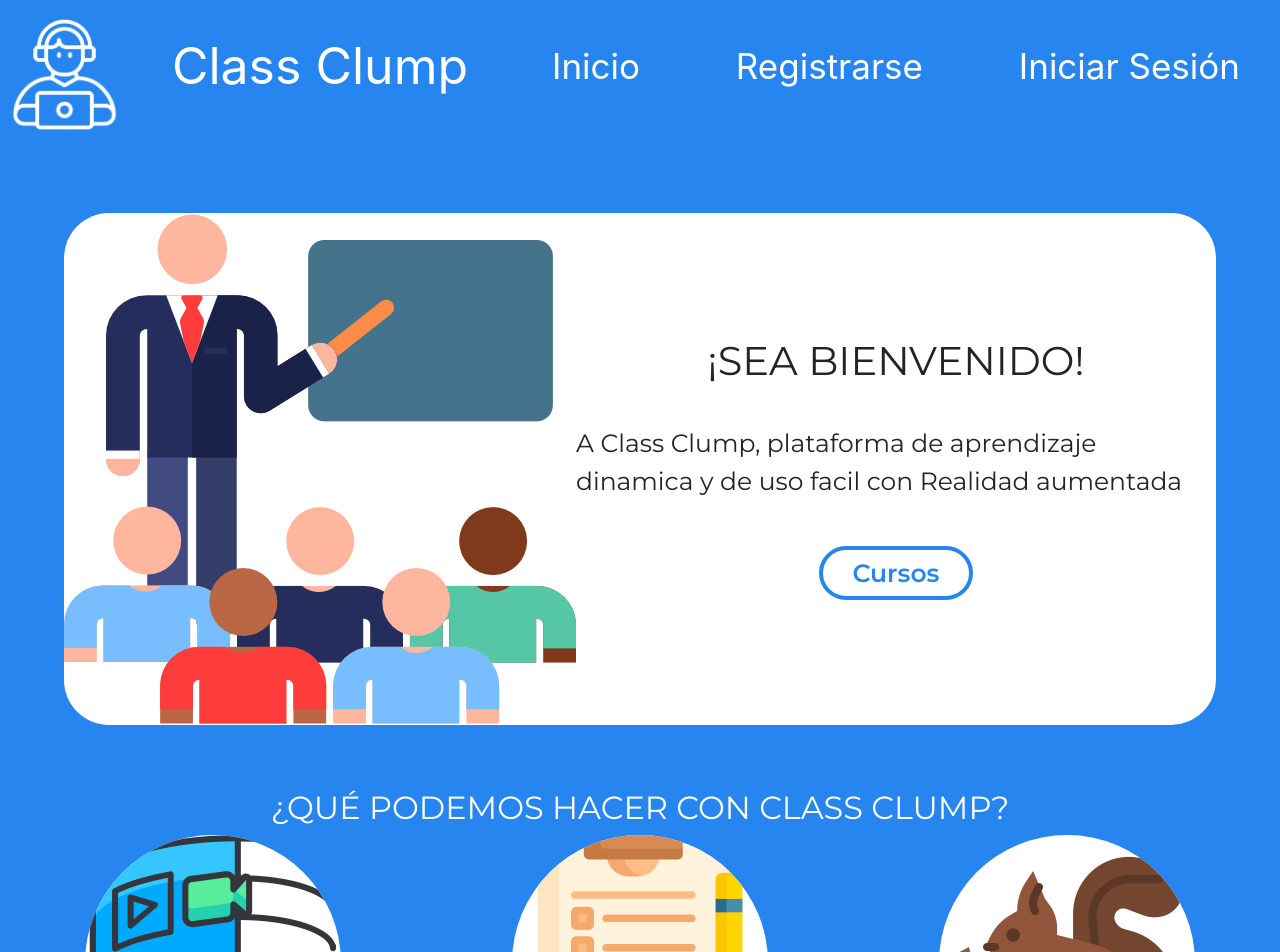
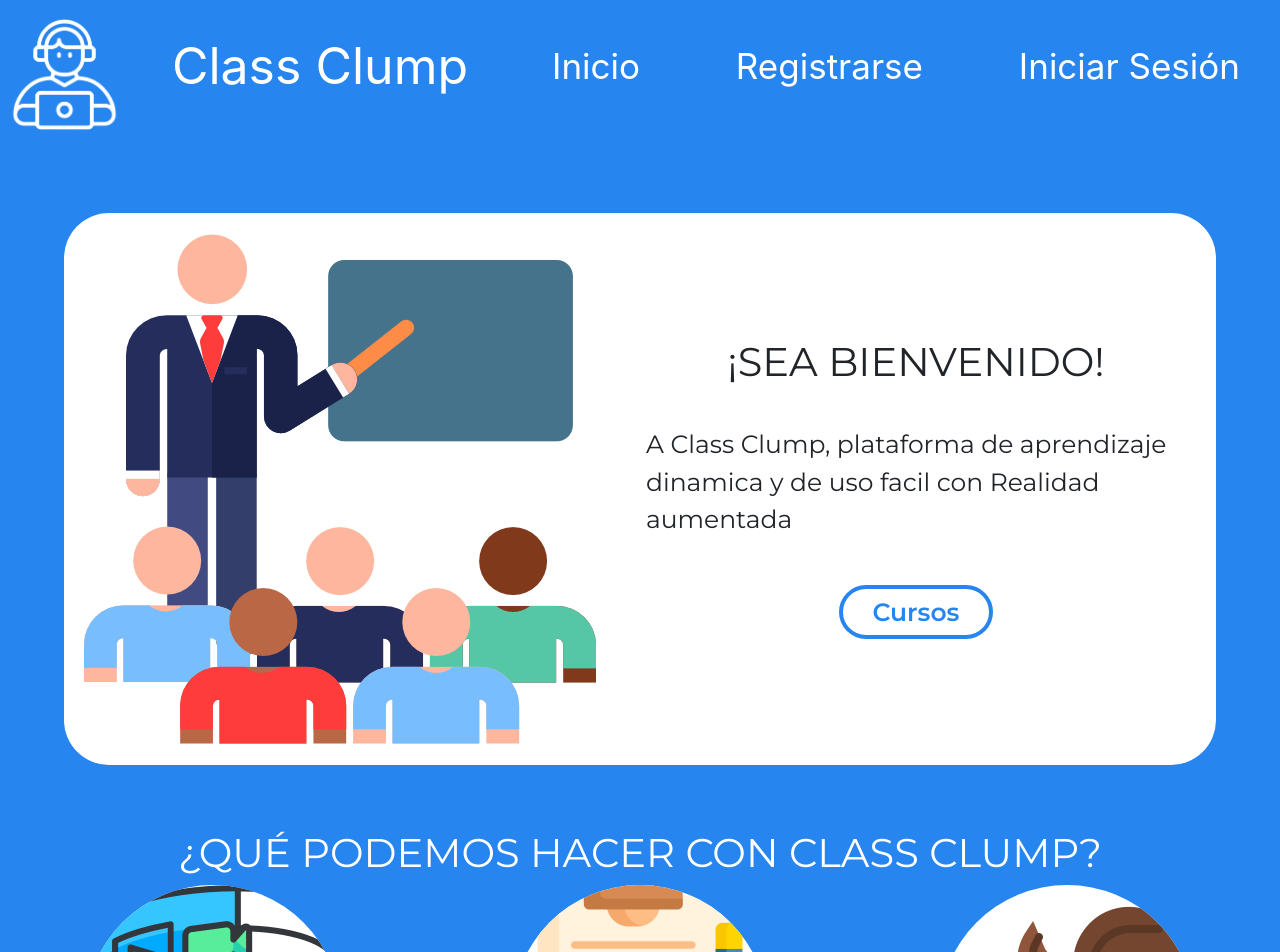
Before and after one commit to HackathonNicaragua2022/Clump, a React (Create React App) app: page / in a window 1280 px wide. Shown: the top 952 px of the page. Built offline with nearby package versions, Linux system fonts and the light colour scheme; no server answers.

Commit message:
homepage medio pulido

```diff
--- a/src/components/HomePage/Home.css
+++ b/src/components/HomePage/Home.css
@@ -47,9 +47,15 @@
     justify-content: center;
 }
 
+.inicio img
+{
+    padding: 20px 20px;
+}
+
 .inicio p {
     font-size: 25px;
     padding-bottom: 30px;
+    padding-left: 30px;
 }
 
 .inicio a {
@@ -101,7 +107,10 @@
     background-color: #fff;
     margin-bottom: 25px;
 }
-
+.func h2
+{
+    font-size: 2.5rem;
+}
 /*uso*/
 .usos {
     color: #fff;
@@ -239,13 +248,14 @@ footer h2 {
         width: 100%;
         flex-direction: column;
     }
-
     .usos h2 {
+        display: none;
         text-align: center;
         font-size: 40px;
     }
 
     .uso {
+        display: none;
         flex-direction: column;
         text-align: center;
     }
@@ -253,8 +263,16 @@ footer h2 {
     .uso img {
         display: none;
     }
+    .uso ul
+    {
+        text-align: center;
+    }
+    .uso ul li
+    {
+        list-style: none;
+    }
 }
-@media (max-width: 720px)
+@media (max-width: 968px)
 {
     .footer-content
     {
```
